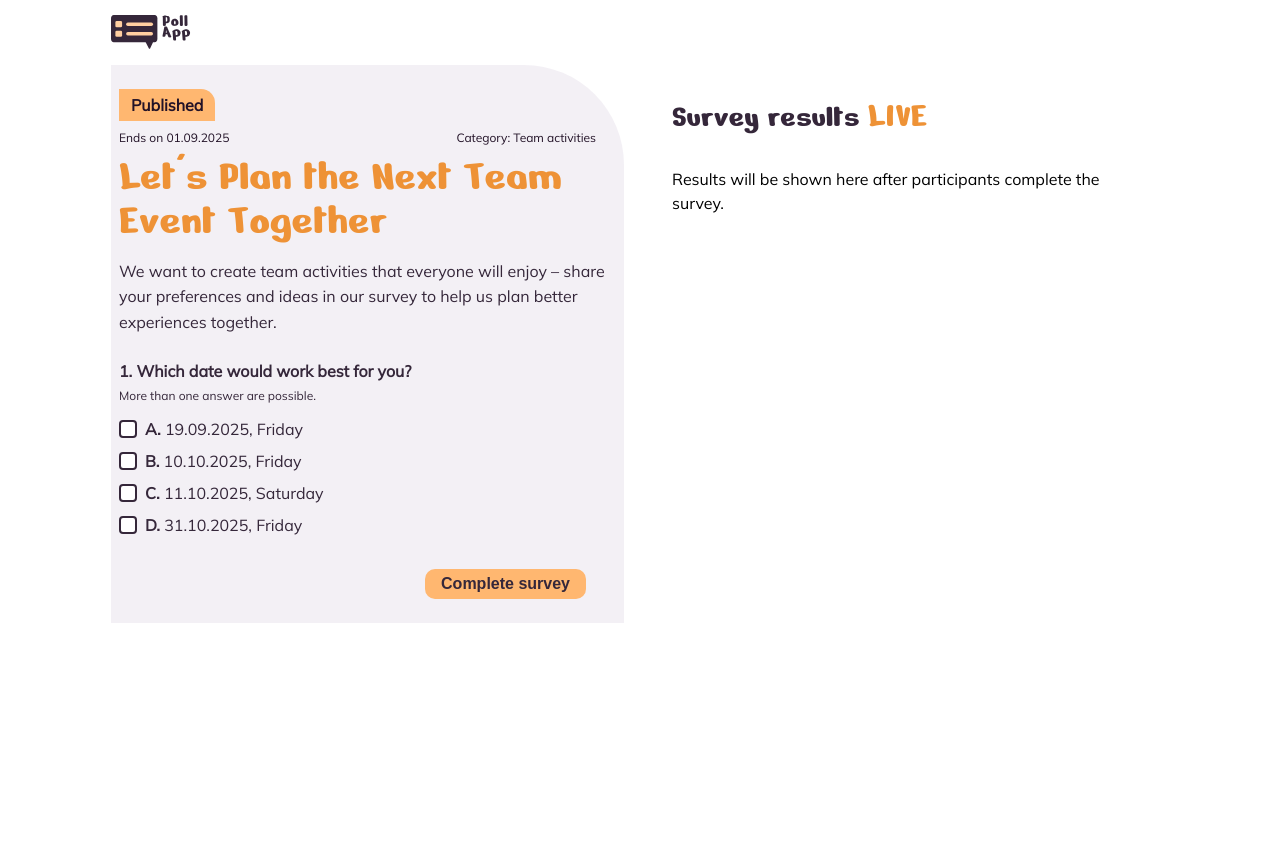
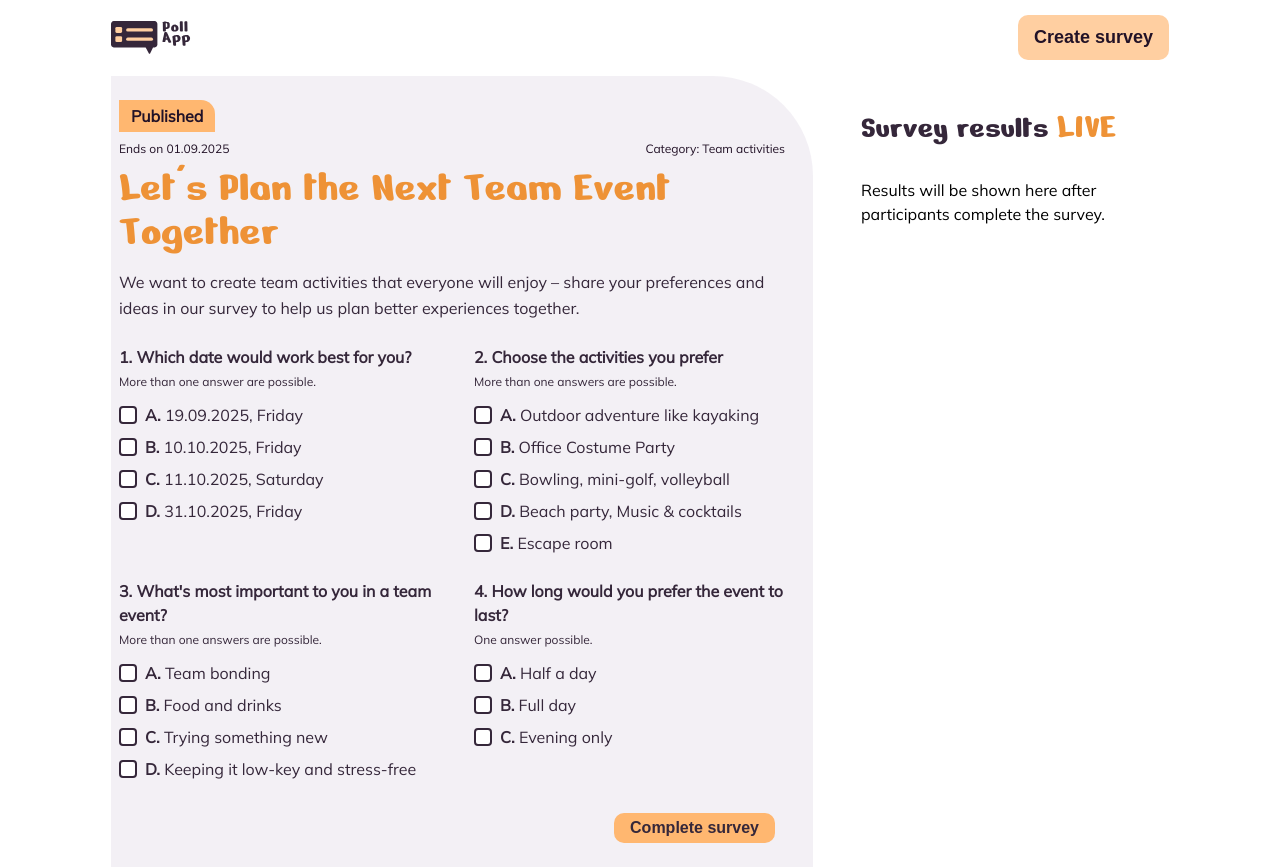
Before and after one commit to AndreasKissner/PoloApp, an Angular app: page /survey/1 in a window 1280 px wide. Before the commit the page ends 800 px from the top, so only its background shows below. Built offline with nearby package versions, Linux system fonts and the light colour scheme; no server answers; a web font is replaced by a local one.

Commit message:
feat: add questions 2-4 to survey-form and survey-results, fix results visibility with computed signal

```diff
--- a/angular.json
+++ b/angular.json
@@ -2,7 +2,8 @@
   "$schema": "./node_modules/@angular/cli/lib/config/schema.json",
   "version": 1,
   "cli": {
-    "packageManager": "npm"
+    "packageManager": "npm",
+    "analytics": "7da4752d-c57a-48a9-9933-64e6d85b154e"
   },
   "newProjectRoot": "projects",
   "projects": {
--- a/src/app/features/survey-detail/survey-detail.html
+++ b/src/app/features/survey-detail/survey-detail.html
@@ -1,4 +1,4 @@
-<app-header theme="light" />
+<app-header theme="light" [showCreateBtn]="true" />
 
 <main class="survey-detail" aria-labelledby="survey-title">
   <div class="container">
@@ -15,10 +15,11 @@
       </button>
     </div>
 
-    <app-survey-results
-      id="results-panel"
-      [isOpen]="resultsOpen()"
-      aria-live="polite" />
+ <!--    Blendet results ein -->
+    <app-survey-results id="results-panel" [isOpen]="resultsOpen()" aria-live="polite" />
+
+  <!--   //Zeigt Results an -->
+  <!--   <app-survey-results id="results-panel" [isOpen]="resultsVisible()" aria-live="polite" /> -->
 
   </div>
 </main>
--- a/src/app/features/survey-detail/survey-detail.scss
+++ b/src/app/features/survey-detail/survey-detail.scss
@@ -60,11 +60,13 @@ app-survey-results {
     @include flex(row, flex-start, flex-start, 32px);
 
     app-survey-form {
-      flex: 1;
+      width: 702px;
+      flex-shrink: 0;
     }
 
     app-survey-results {
-      flex: 1;
+      width: 315px;
+      flex-shrink: 0;
       min-height: unset;
     }
   }
--- a/src/app/features/survey-detail/survey-detail.ts
+++ b/src/app/features/survey-detail/survey-detail.ts
@@ -14,7 +14,8 @@ export class SurveyDetail {
   arrowOrange = signal(false);
   isRotating = signal(false);
 
-  isDesktop = signal(window.innerWidth >= 1024);
+ /*  isDesktop = signal(window.innerWidth >= 1024); */
+  isDesktop = signal(true);
 
   resultsVisible = computed(() => this.isDesktop() || this.resultsOpen());
 
--- a/src/app/features/survey-detail/survey-form/survey-form.html
+++ b/src/app/features/survey-detail/survey-form/survey-form.html
@@ -60,6 +60,95 @@
                 </label>
             </div>
         </article>
+        <article class="question" aria-labelledby="question-2">
+  <p class="question__text" id="question-2">
+    <span class="question__number">2.</span>
+    Choose the activities you prefer
+  </p>
+  <p class="question__hint">More than one answers are possible.</p>
+  <div class="question__answers" role="group" aria-labelledby="question-2">
+    <label class="answer">
+      <input class="answer__input" type="checkbox" name="q2" value="a">
+      <span class="answer__custom" aria-hidden="true"></span>
+      <span class="answer__label"><span class="answer__letter">A.</span> Outdoor adventure like kayaking</span>
+    </label>
+    <label class="answer">
+      <input class="answer__input" type="checkbox" name="q2" value="b">
+      <span class="answer__custom" aria-hidden="true"></span>
+      <span class="answer__label"><span class="answer__letter">B.</span> Office Costume Party</span>
+    </label>
+    <label class="answer">
+      <input class="answer__input" type="checkbox" name="q2" value="c">
+      <span class="answer__custom" aria-hidden="true"></span>
+      <span class="answer__label"><span class="answer__letter">C.</span> Bowling, mini-golf, volleyball</span>
+    </label>
+    <label class="answer">
+      <input class="answer__input" type="checkbox" name="q2" value="d">
+      <span class="answer__custom" aria-hidden="true"></span>
+      <span class="answer__label"><span class="answer__letter">D.</span> Beach party, Music & cocktails</span>
+    </label>
+    <label class="answer">
+      <input class="answer__input" type="checkbox" name="q2" value="e">
+      <span class="answer__custom" aria-hidden="true"></span>
+      <span class="answer__label"><span class="answer__letter">E.</span> Escape room</span>
+    </label>
+  </div>
+</article>
+
+<article class="question" aria-labelledby="question-3">
+  <p class="question__text" id="question-3">
+    <span class="question__number">3.</span>
+    What's most important to you in a team event?
+  </p>
+  <p class="question__hint">More than one answers are possible.</p>
+  <div class="question__answers" role="group" aria-labelledby="question-3">
+    <label class="answer">
+      <input class="answer__input" type="checkbox" name="q3" value="a">
+      <span class="answer__custom" aria-hidden="true"></span>
+      <span class="answer__label"><span class="answer__letter">A.</span> Team bonding</span>
+    </label>
+    <label class="answer">
+      <input class="answer__input" type="checkbox" name="q3" value="b">
+      <span class="answer__custom" aria-hidden="true"></span>
+      <span class="answer__label"><span class="answer__letter">B.</span> Food and drinks</span>
+    </label>
+    <label class="answer">
+      <input class="answer__input" type="checkbox" name="q3" value="c">
+      <span class="answer__custom" aria-hidden="true"></span>
+      <span class="answer__label"><span class="answer__letter">C.</span> Trying something new</span>
+    </label>
+    <label class="answer">
+      <input class="answer__input" type="checkbox" name="q3" value="d">
+      <span class="answer__custom" aria-hidden="true"></span>
+      <span class="answer__label"><span class="answer__letter">D.</span> Keeping it low-key and stress-free</span>
+    </label>
+  </div>
+</article>
+
+<article class="question" aria-labelledby="question-4">
+  <p class="question__text" id="question-4">
+    <span class="question__number">4.</span>
+    How long would you prefer the event to last?
+  </p>
+  <p class="question__hint">One answer possible.</p>
+  <div class="question__answers" role="group" aria-labelledby="question-4">
+    <label class="answer">
+      <input class="answer__input" type="radio" name="q4" value="a">
+      <span class="answer__custom" aria-hidden="true"></span>
+      <span class="answer__label"><span class="answer__letter">A.</span> Half a day</span>
+    </label>
+    <label class="answer">
+      <input class="answer__input" type="radio" name="q4" value="b">
+      <span class="answer__custom" aria-hidden="true"></span>
+      <span class="answer__label"><span class="answer__letter">B.</span> Full day</span>
+    </label>
+    <label class="answer">
+      <input class="answer__input" type="radio" name="q4" value="c">
+      <span class="answer__custom" aria-hidden="true"></span>
+      <span class="answer__label"><span class="answer__letter">C.</span> Evening only</span>
+    </label>
+  </div>
+</article>
 
     </div>
 
--- a/src/app/features/survey-detail/survey-form/survey-form.scss
+++ b/src/app/features/survey-detail/survey-form/survey-form.scss
@@ -62,10 +62,16 @@
     margin-bottom: 24px;
   }
 
-  &__questions {
-    @include flex(column, flex-start, flex-start, 24px);
-    margin-bottom: 32px;
+ &__questions {
+  @include flex(column, flex-start, flex-start, 24px);
+  margin-bottom: 32px;
+
+  @include laptop {
+    display: grid;
+    grid-template-columns: 1fr 1fr;
+    gap: 24px;
   }
+}
 
  &__action {
   display: flex;
--- a/src/app/features/survey-detail/survey-results/survey-results.html
+++ b/src/app/features/survey-detail/survey-results/survey-results.html
@@ -48,6 +48,114 @@
         </div>
       </article>
 
+<article class="result-question" aria-labelledby="result-q2">
+  <p class="result-question__text" id="result-q2">
+    2. Choose the activities you prefer?
+  </p>
+  <div class="result-question__bars">
+    <div class="result-bar" role="img" aria-label="A: 60%">
+      <span class="result-bar__letter">A</span>
+      <div class="result-bar__track" aria-hidden="true">
+        <div class="result-bar__fill" style="width: 60%"></div>
+      </div>
+      <span class="result-bar__percent">60%</span>
+    </div>
+    <div class="result-bar" role="img" aria-label="B: 0%">
+      <span class="result-bar__letter">B</span>
+      <div class="result-bar__track" aria-hidden="true">
+        <div class="result-bar__fill" style="width: 0%"></div>
+      </div>
+      <span class="result-bar__percent">0%</span>
+    </div>
+    <div class="result-bar" role="img" aria-label="C: 14%">
+      <span class="result-bar__letter">C</span>
+      <div class="result-bar__track" aria-hidden="true">
+        <div class="result-bar__fill" style="width: 14%"></div>
+      </div>
+      <span class="result-bar__percent">14%</span>
+    </div>
+    <div class="result-bar" role="img" aria-label="D: 26%">
+      <span class="result-bar__letter">D</span>
+      <div class="result-bar__track" aria-hidden="true">
+        <div class="result-bar__fill" style="width: 26%"></div>
+      </div>
+      <span class="result-bar__percent">26%</span>
+    </div>
+    <div class="result-bar" role="img" aria-label="E: 0%">
+      <span class="result-bar__letter">E</span>
+      <div class="result-bar__track" aria-hidden="true">
+        <div class="result-bar__fill" style="width: 0%"></div>
+      </div>
+      <span class="result-bar__percent">0%</span>
+    </div>
+  </div>
+</article>
+
+<article class="result-question" aria-labelledby="result-q3">
+  <p class="result-question__text" id="result-q3">
+    3. What's most important to you in a team event?
+  </p>
+  <div class="result-question__bars">
+    <div class="result-bar" role="img" aria-label="A: 44%">
+      <span class="result-bar__letter">A</span>
+      <div class="result-bar__track" aria-hidden="true">
+        <div class="result-bar__fill" style="width: 44%"></div>
+      </div>
+      <span class="result-bar__percent">44%</span>
+    </div>
+    <div class="result-bar" role="img" aria-label="B: 3%">
+      <span class="result-bar__letter">B</span>
+      <div class="result-bar__track" aria-hidden="true">
+        <div class="result-bar__fill" style="width: 3%"></div>
+      </div>
+      <span class="result-bar__percent">3%</span>
+    </div>
+    <div class="result-bar" role="img" aria-label="C: 26%">
+      <span class="result-bar__letter">C</span>
+      <div class="result-bar__track" aria-hidden="true">
+        <div class="result-bar__fill" style="width: 26%"></div>
+      </div>
+      <span class="result-bar__percent">26%</span>
+    </div>
+    <div class="result-bar" role="img" aria-label="D: 27%">
+      <span class="result-bar__letter">D</span>
+      <div class="result-bar__track" aria-hidden="true">
+        <div class="result-bar__fill" style="width: 27%"></div>
+      </div>
+      <span class="result-bar__percent">27%</span>
+    </div>
+  </div>
+</article>
+
+<article class="result-question" aria-labelledby="result-q4">
+  <p class="result-question__text" id="result-q4">
+    4. How long would you prefer the event to last?
+  </p>
+  <div class="result-question__bars">
+    <div class="result-bar" role="img" aria-label="A: 14%">
+      <span class="result-bar__letter">A</span>
+      <div class="result-bar__track" aria-hidden="true">
+        <div class="result-bar__fill" style="width: 14%"></div>
+      </div>
+      <span class="result-bar__percent">14%</span>
+    </div>
+    <div class="result-bar" role="img" aria-label="B: 86%">
+      <span class="result-bar__letter">B</span>
+      <div class="result-bar__track" aria-hidden="true">
+        <div class="result-bar__fill" style="width: 86%"></div>
+      </div>
+      <span class="result-bar__percent">86%</span>
+    </div>
+    <div class="result-bar" role="img" aria-label="C: 0%">
+      <span class="result-bar__letter">C</span>
+      <div class="result-bar__track" aria-hidden="true">
+        <div class="result-bar__fill" style="width: 0%"></div>
+      </div>
+      <span class="result-bar__percent">0%</span>
+    </div>
+  </div>
+</article>
+
     </div>
   } @else {
     <p class="survey-results__empty">
--- a/src/app/shared/header/header.html
+++ b/src/app/shared/header/header.html
@@ -1,5 +1,3 @@
-
-
 <header class="header">
   <div class="container">
     <a class="header__logo" href="/" aria-label="PollApp Home">
@@ -8,5 +6,8 @@
         [src]="logoSrc"
         alt="PollApp Logo">
     </a>
+    @if (showCreateBtn) {
+     <app-ui-button variant="header" label="Create survey" />
+    }
   </div>
 </header>
--- a/src/app/shared/header/header.scss
+++ b/src/app/shared/header/header.scss
@@ -19,7 +19,7 @@
   padding: 16px 0;
 
   .container {
-    @include flex(row, center, flex-start, 0);
+    @include flex(row, center, space-between, 0);
   }
 
   &__logo-img {
--- a/src/app/shared/header/header.ts
+++ b/src/app/shared/header/header.ts
@@ -1,8 +1,10 @@
 import { Component, Input } from '@angular/core';
+import { UiButtonComponent } from '../ui-button/ui-button';
 
 @Component({
   selector: 'app-header',
   standalone: true,
+  imports: [UiButtonComponent],
   templateUrl: './header.html',
   styleUrl: './header.scss',
   host: {
@@ -12,6 +14,7 @@ import { Component, Input } from '@angular/core';
 })
 export class Header {
   @Input() theme: 'dark' | 'light' = 'dark';
+  @Input() showCreateBtn: boolean = false;
 
   get logoSrc(): string {
     return this.theme === 'dark'
--- a/src/app/shared/ui-button/ui-button.scss
+++ b/src/app/shared/ui-button/ui-button.scss
@@ -26,6 +26,11 @@
       }
     }
   }
+  &--header {
+  background-color:$color-bg-create-survey-titel;
+  padding: 12px 16px;
+  @include font($font-alt, 18px, 700, $color-result-live);
+}
 
   // Filter
   &--filter {
--- a/src/app/shared/ui-button/ui-button.ts
+++ b/src/app/shared/ui-button/ui-button.ts
@@ -1,7 +1,7 @@
 import { Component, Input } from '@angular/core';
 import { CommonModule } from '@angular/common';
 
-type ButtonVariant = 'primary' | 'filter' | 'complete' | 'cancel' | 'tertiary' | 'publish';
+type ButtonVariant = 'primary' | 'filter' | 'complete' | 'cancel' | 'tertiary' | 'publish' | 'header';
 
 @Component({
   selector: 'app-ui-button',
```
